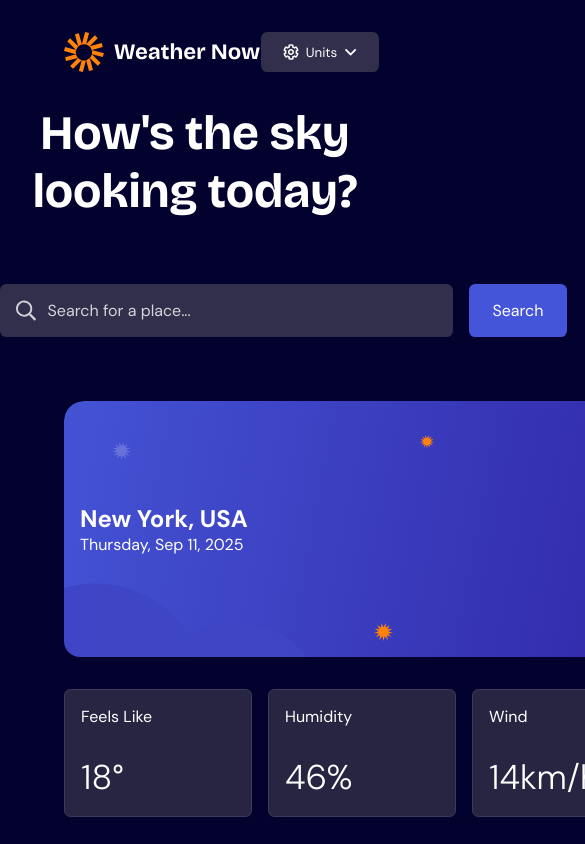
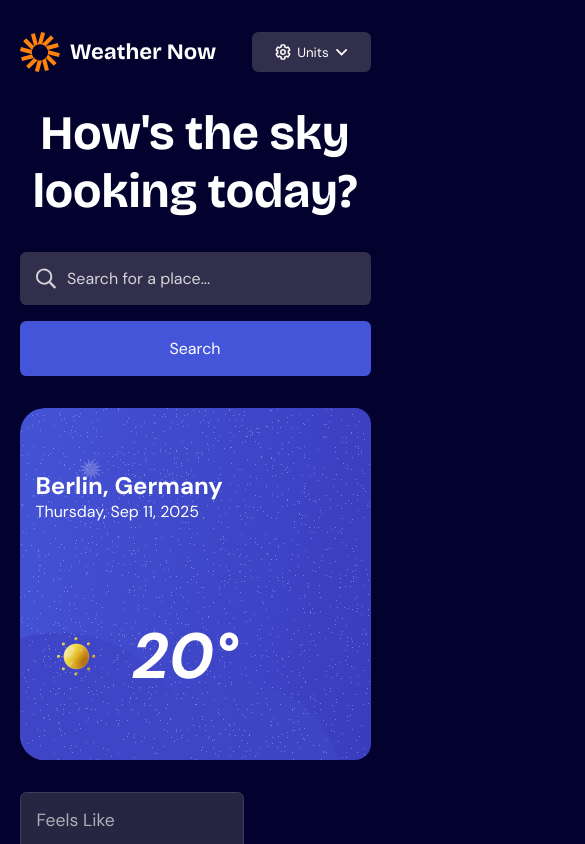
Before and after one commit to ArthurGehlen/weatherApp, a React (Vite) app: page / in a window 390 px wide. Shown: the top 844 px of the page, 585 px wide, since content can reach past the window. Built offline with nearby package versions, Linux system fonts and the light colour scheme.

Commit message:
Site responsivo

```diff
--- a/src/App.css
+++ b/src/App.css
@@ -22,19 +22,33 @@ body {
 
 main {
   margin: 1rem auto;
-  width: calc(100vw - 8rem);
+  width: 100vw;
+  padding: 0 5vw;
+  display: flex;
+  flex-wrap: wrap;
+  gap: 2rem;
+}
+
+main .temperature_wrapper {
+  flex: 1 1 40rem;
+}
+
+main .hourly_forecast_wrapper {
+  flex: 1 0 25rem;
+  background-color: peru;
 }
 
 main .today {
   background-image: url(/src/assets/images/bg-today-large.svg);
-  background-size: cover  ;
-  width: 50rem;
-  height: 16rem;
+  background-size: cover;
+  width: 100%;
+  height: 22rem;
   color: hsl(0, 0%, 100%);
   padding: 1rem;
   display: flex;
   justify-content: space-between;
   align-items: center;
+  flex-wrap: wrap;
   border-radius: 1rem;
 }
 
@@ -52,8 +66,9 @@ main .today h1 img {
 
 main .temperature_info_wrapper {
   padding: 2rem 0;
-  width: 50rem;
+  width: 100%;
   display: flex;
+  justify-content: space-between;
+  flex-wrap: wrap;
   gap: 1rem;
-  justify-content: space-between;
 }
--- a/src/App.jsx
+++ b/src/App.jsx
@@ -20,7 +20,7 @@ function App() {
         <div className="temperature_wrapper">
           <div className="today">
             <div className="local">
-              <h2>New York, USA</h2>
+              <h2>Berlin, Germany</h2>
               <p>
                 {get_current_day_info.week_day()},{" "}
                 {get_current_day_info.month()} {get_current_day_info.day},{" "}
@@ -28,24 +28,21 @@ function App() {
               </p>
             </div>
             <h1>
-              {/* <img src={sunny} alt="Sunny" /> */}
-              ✈️
-              11°
+              <img src={sunny} alt="Sunny" />
+              20°
             </h1>
           </div>
 
           <div className="temperature_info_wrapper">
             <TemperatureInfo label={"Feels Like"} info="18°" />
-
             <TemperatureInfo label={"Humidity"} info="46%" />
-
             <TemperatureInfo label={"Wind"} info="14km/h" />
-
             <TemperatureInfo label={"Precipitation"} info="0mm" />
           </div>
 
           <div className="dayly_forecast_wrapper"></div>
         </div>
+
         <div className="hourly_forecast_wrapper"></div>
       </main>
     </>
--- a/src/components/TemperatureInfo.css
+++ b/src/components/TemperatureInfo.css
@@ -1,19 +1,19 @@
 .temperature_info {
-    background-color:  hsl(243, 27%, 20%)   ;
+  background-color: hsl(243, 27%, 20%);
   padding: 1rem;
-    border-radius: .4rem;
-    width: 18rem;
+  border-radius: 0.4rem;
+  width: 14rem;
   height: 8rem;
   color: hsl(0, 0%, 100%);
   display: flex;
   flex-direction: column;
   justify-content: space-between;
   border: 1px solid hsl(243, 23%, 30%);
-
 }
 
 .temperature_info p {
-    font-size: 1rem;
+  font-size: 1.1rem;
+  color: hsl(240, 6%, 70%);
 }
 
 .temperature_info h2 {
--- a/src/layout/Header.css
+++ b/src/layout/Header.css
@@ -1,6 +1,6 @@
 #header {
     width: 100vw;
-    padding: 2rem 4rem;
+    padding: 2rem 5vw;
     display: flex;
     justify-content: space-between;
 }
--- a/src/layout/SearchContainer.css
+++ b/src/layout/SearchContainer.css
@@ -1,14 +1,19 @@
 #search_container {
-  margin: 4rem auto;
-  width: 35rem;
+  max-width: 100%;
+  margin: 2rem auto;
+  width: fit-content;
   display: flex;
+  flex-wrap: wrap;
   gap: 1rem;
+  padding: 0 5vw;
 }
 
 #search_container .input_wrapper {
+  flex: 1 1 25rem;
+  width: 25rem;
   background-color: hsl(243, 23%, 24%);
-  padding: .4rem 1rem;
-  border-radius: .4rem;
+  padding: 0.4rem 1rem;
+  border-radius: 0.4rem;
   display: flex;
   align-items: center;
 }
@@ -17,11 +22,11 @@
   padding: 0.6rem;
   background-color: transparent;
   border: 1px solid transparent;
-  width: 25rem;
   outline: none;
   color: hsl(0, 0%, 100%);
   font-size: 1rem;
   max-height: 2.5rem;
+  width: 100%;
 }
 
 #search_container .input_wrapper input::placeholder {
@@ -29,11 +34,13 @@
 }
 
 #search_container button {
-    background-color: hsl(233, 67%, 56%);
-    padding: .4rem 1.4rem;
-    border-radius: .4rem;
-    border: 1px solid transparent;
-    font-size: 1rem;
-    color: hsl(0, 0%, 100%);
-    cursor: pointer;
+  flex: 1 1;
+  min-width: fit-content;
+  background-color: hsl(233, 67%, 56%);
+  padding: 1rem 1.4rem;
+  border-radius: 0.4rem;
+  border: 1px solid transparent;
+  font-size: 1rem;
+  color: hsl(0, 0%, 100%);
+  cursor: pointer;
 }
```
Lines whose indentation alone changed are shown as unchanged.
